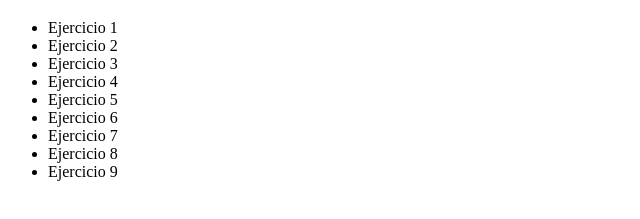
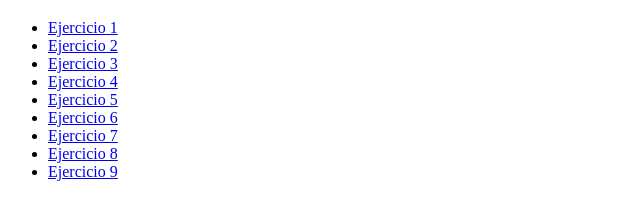
Before and after one commit to AnthonyBrito-dev/ejercicios-js, a plain HTML site: page index.html in a window 1280 px wide. Shown: the part 61-280 px from the top of the page, without its empty margins (0-640 px from the left). Drawn offline with Linux system fonts and the light colour scheme.

Commit message:
Se agrega enlace en cada ejercicio para que vaya al indice principal

```diff
--- a/ejercicio-1/ejercicio-1.js
+++ b/ejercicio-1/ejercicio-1.js
@@ -1,6 +1,6 @@
 let selectButton = document.getElementById("btn-color")
 selectButton.addEventListener("click", ()=> {
-    let container = document.body.style.backgroundColor = `rgb(
+    document.body.style.backgroundColor = `rgb(
     ${Math.floor(Math.random() * 256)},
     ${Math.floor(Math.random() * 256)},
     ${Math.floor(Math.random() * 256)})`
--- a/index.html
+++ b/index.html
@@ -8,15 +8,15 @@
 <body>
     <h1>Indice</h1>
     <ul>
-        <li><a href="ejercicio-1/ejercicio-1.html"></a>Ejercicio 1</li>
-        <li><a href="ejercicio-2/ejercicio-2.html"></a>Ejercicio 2</li>
-        <li><a href="ejercicio-3/ejercicio-3.html"></a>Ejercicio 3</li>
-        <li><a href="ejercicio-4/ejercicio-4.html"></a>Ejercicio 4</li>
-        <li><a href="ejercicio-5/ejercicio-5.html"></a>Ejercicio 5</li>
-        <li><a href="ejercicio-6/ejercicio-6.html"></a>Ejercicio 6</li>
-        <li><a href="ejercicio-7/ejercicio-7.html"></a>Ejercicio 7</li>
-        <li><a href="ejercicio-8/ejercicio-8.html"></a>Ejercicio 8</li>
-        <li><a href="ejercicio-9/ejercicio-9.html"></a>Ejercicio 9</li>
+        <li><a href="ejercicio-1/ejercicio-1.html">Ejercicio 1</a></li>
+        <li><a href="ejercicio-2/ejercicio-2.html">Ejercicio 2</a></li>
+        <li><a href="ejercicio-3/ejercicio-3.html">Ejercicio 3</a></li>
+        <li><a href="ejercicio-4/ejercicio-4.html">Ejercicio 4</a></li>
+        <li><a href="ejercicio-5/ejercicio-5.html">Ejercicio 5</a></li>
+        <li><a href="ejercicio-6/ejercicio-6.html">Ejercicio 6</a></li>
+        <li><a href="ejercicio-7/ejercicio-7.html">Ejercicio 7</a></li>
+        <li><a href="ejercicio-8/ejercicio-8.html">Ejercicio 8</a></li>
+        <li><a href="ejercicio-9/ejercicio-9.html">Ejercicio 9</a></li>
     </ul>
 </body>
 </html>
```
Also changed, not shown: ejercicio-1/ejercicio-1.html (+1 -0 lines), ejercicio-2/ejercicio-2.html (+1 -0 lines), ejercicio-3/ejercicio-3.html (+1 -0 lines), ejercicio-4/ejercicio-4.html (+1 -0 lines), ejercicio-5/ejercicio-5.html (+1 -0 lines), ejercicio-6/ejercicio-6.html (+1 -0 lines), ejercicio-7/ejercicio-7.html (+1 -0 lines), ejercicio-8/ejercicio-8.html (+1 -0 lines), ejercicio-9/ejercicio-9.html (+1 -0 lines).
